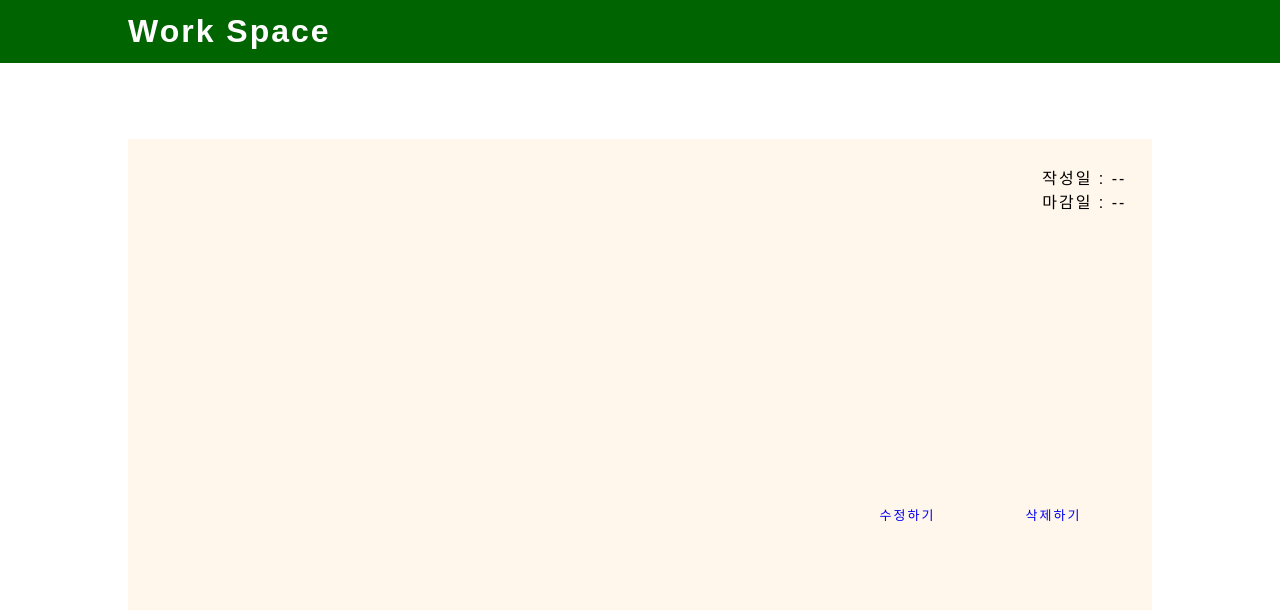
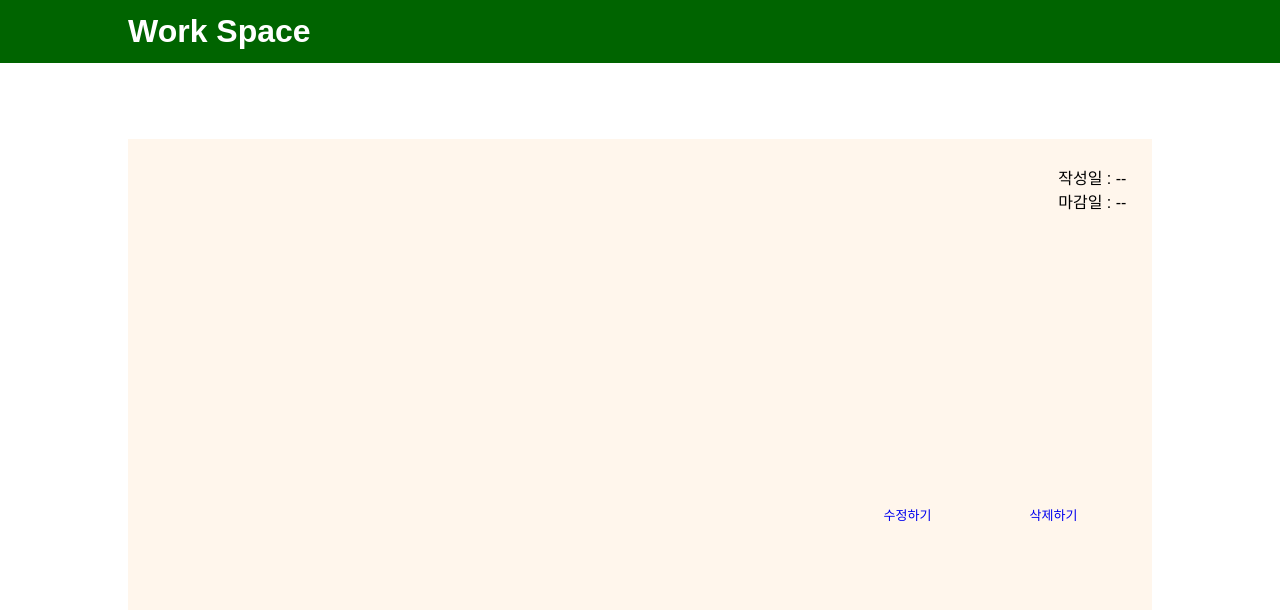
Before and after one commit to jschan0911/workspace, a Django app: template church_work/work_app/templates/detail.html in a window 1280 px wide. Shown: the top 610 px of the page. Run offline with Django 4.2, Linux system fonts and the light colour scheme; the template is opened without the code that fills it, so the values that code supplies are empty.

Commit message:
delete: letter-spacing

```diff
--- a/church_work/work_app/templates/detail.html
+++ b/church_work/work_app/templates/detail.html
@@ -4,7 +4,6 @@
             font-family: 'Noto Sans KR', sans-serif;
             margin: 0;
             padding: 0;
-            letter-spacing: 2px;
         }
         .title{
             display: flex;
```
